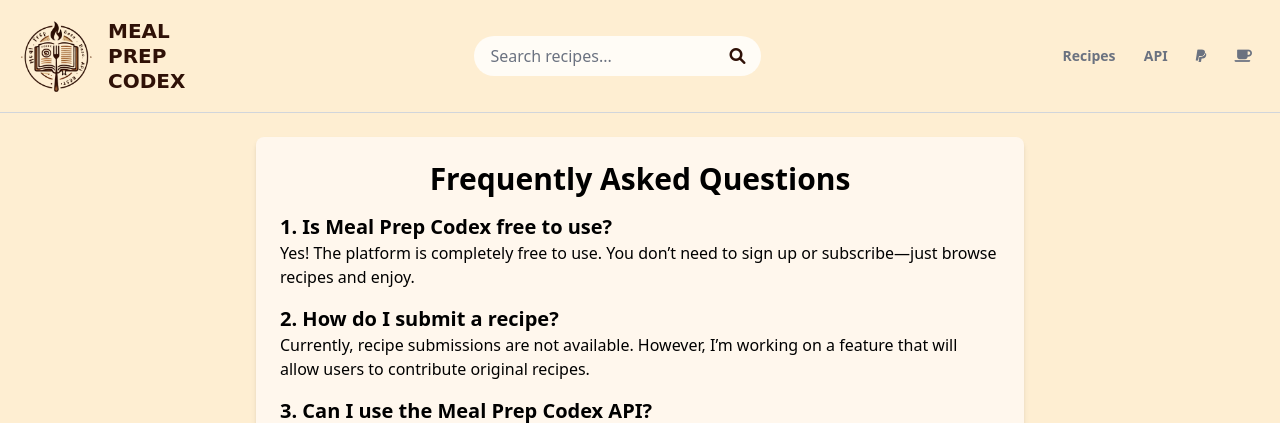
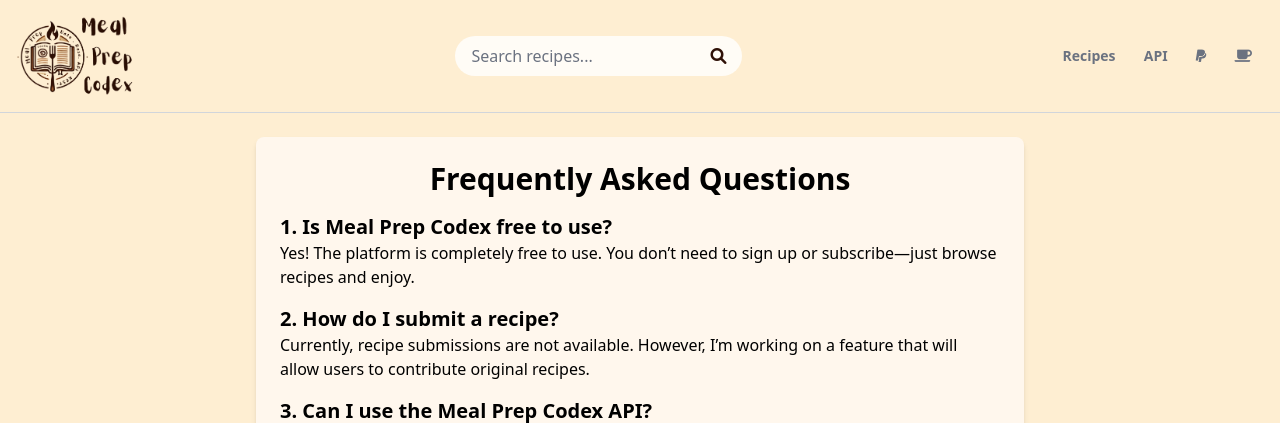
Before and after one commit to OnlyShoky/recipe_project, a Django app: template backend/frontend/templates/faq.html in a window 1280 px wide. Shown: the top 423 px of the page. Run offline with Django 4.2, Linux system fonts and the light colour scheme; the template is opened without the code that fills it, so the values that code supplies are empty; some libraries are stand-ins or nearby versions; some web fonts are replaced.

Commit message:
Improved logo design

```diff
--- a/backend/frontend/templates/base.html
+++ b/backend/frontend/templates/base.html
@@ -29,12 +29,12 @@
         <!-- Logo -->
         <!-- Logo (Favicon Image) -->
         <a href="/" class="hover:text-gray-800 transition flex items-center">
-          <img src="{% static 'favicon/logo.png' %}" alt="Meal Prep Codex Logo" class="h-20 w-20 mr-3" />
-          <div class="text-left leading-tight font-bold text-xl ruslan-display space-y-0">
+          <img src="{% static 'favicon/logo.png' %}" alt="Meal Prep Codex Logo" class="h-20 mr-3" />
+          {% comment %} <div class="text-left leading-tight font-bold text-xl ruslan-display space-y-0">
             <span class="block">MEAL</span>
             <span class="block">PREP</span>
             <span class="block">CODEX</span>
-          </div>
+          </div> {% endcomment %}
         </a>
 
         <!-- Search Form -->
--- a/backend/frontend/templates/rest_framework/api.html
+++ b/backend/frontend/templates/rest_framework/api.html
@@ -75,7 +75,9 @@
 
     <div class="api-block">
       <h4>Example Request</h4>
+      <a href="{{ base_url }}/api/v1/recipes?search=carbonara&cuisine=Italian" target="_blank">
       <pre class="prettyprint"><b>{{ request.method }}</b> api/v1/recipes?search=carbonara&cuisine=Italian</pre>
+    </a>
     </div>
 
     <div class="api-block">
@@ -123,7 +125,9 @@
 
     <div class="api-block">
       <h4>Example Request</h4>
-      <pre class="prettyprint"><b>{{ request.method }}</b> /api/v1/recipes/48772c5b-1eaf-4c5a-9f6e-edec48267047/</pre>
+      <a href="{{ base_url }}/api/v1/recipes/84754f84-7e88-48e6-8adf-89bf7cf49e37/" target="_blank">
+      <pre class="prettyprint"><b>{{ request.method }}</b> /api/v1/recipes/84754f84-7e88-48e6-8adf-89bf7cf49e37/</pre>
+      </a>
     </div>
 
 
```
Also changed, not shown: backend/static/favicon/logo-short.png (added), backend/static/favicon/logo.png.
